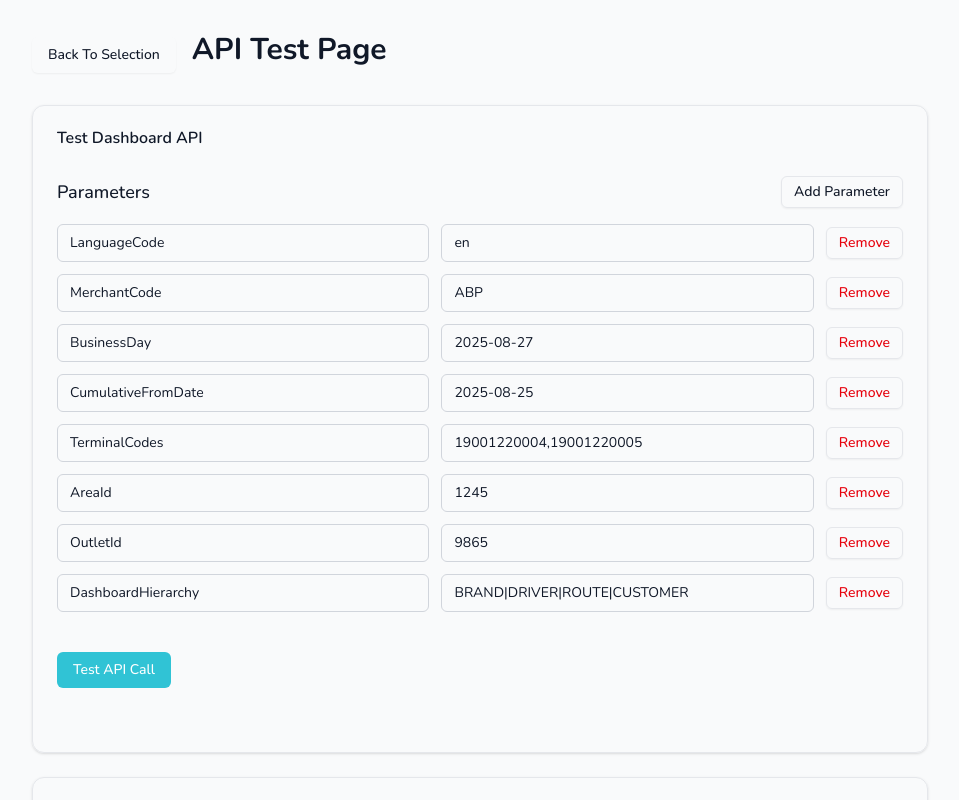
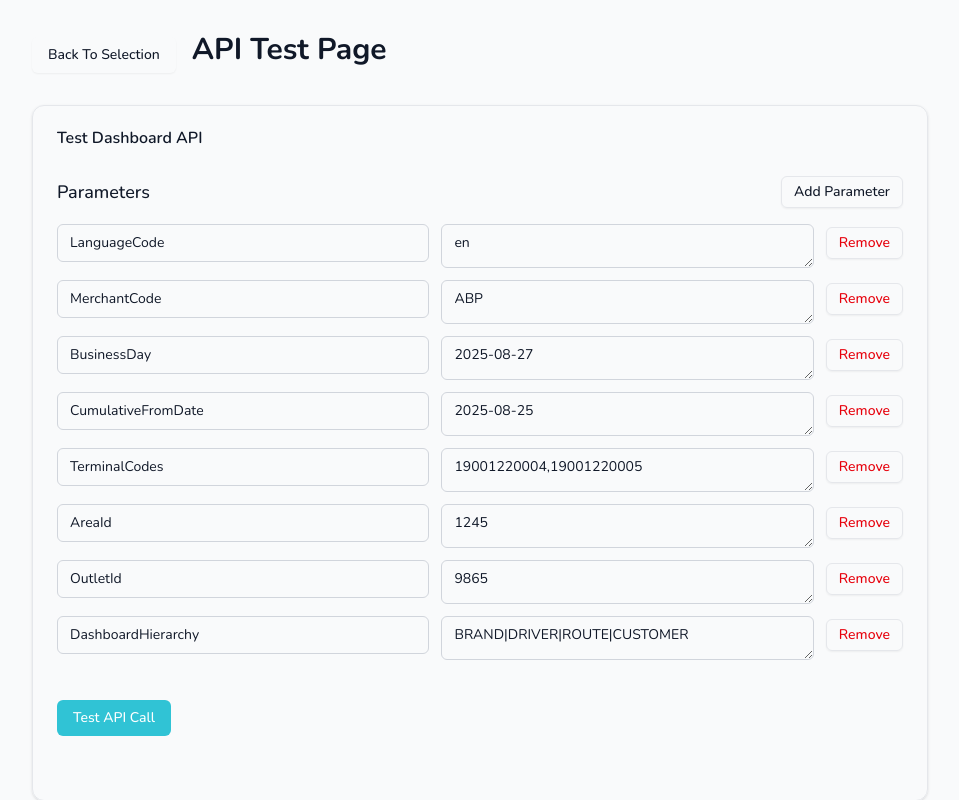
Before and after one commit to danyaklgit/cachier-reconciliation-dashboard, a Next.js app: page /test-api in a window 1280 px wide. Shown: the top 800 px of the page, without its empty margins (160-1119 px from the left). Built offline with nearby package versions, Linux system fonts and the light colour scheme.

Commit message:
change input type text to textarea in test-api page

```diff
--- a/src/app/test-api/page.tsx
+++ b/src/app/test-api/page.tsx
@@ -96,7 +96,7 @@ export default function TestApiPage() {
 
               <div className="space-y-3">
                 {parameters.map((param, index) => (
-                  <div key={index} className="flex items-center space-x-3">
+                  <div key={index} className="flex items-baseline space-x-3">
                     <input
                       type="text"
                       placeholder="Parameter key"
@@ -104,12 +104,11 @@ export default function TestApiPage() {
                       onChange={(e) => updateParameter(index, 'key', e.target.value)}
                       className="flex-1 px-3 py-2 border border-gray-300 rounded-md text-sm"
                     />
-                    <input
-                      type="text"
+                    <textarea
                       placeholder="Parameter value"
                       value={param.value}
                       onChange={(e) => updateParameter(index, 'value', e.target.value)}
-                      className="flex-1 px-3 py-2 border border-gray-300 rounded-md text-sm"
+                      className="flex-1 px-3 py-2 border border-gray-300 rounded-md text-sm h-11 min-h-11"
                     />
                     {parameters.length > 1 && (
                       <Button
```
